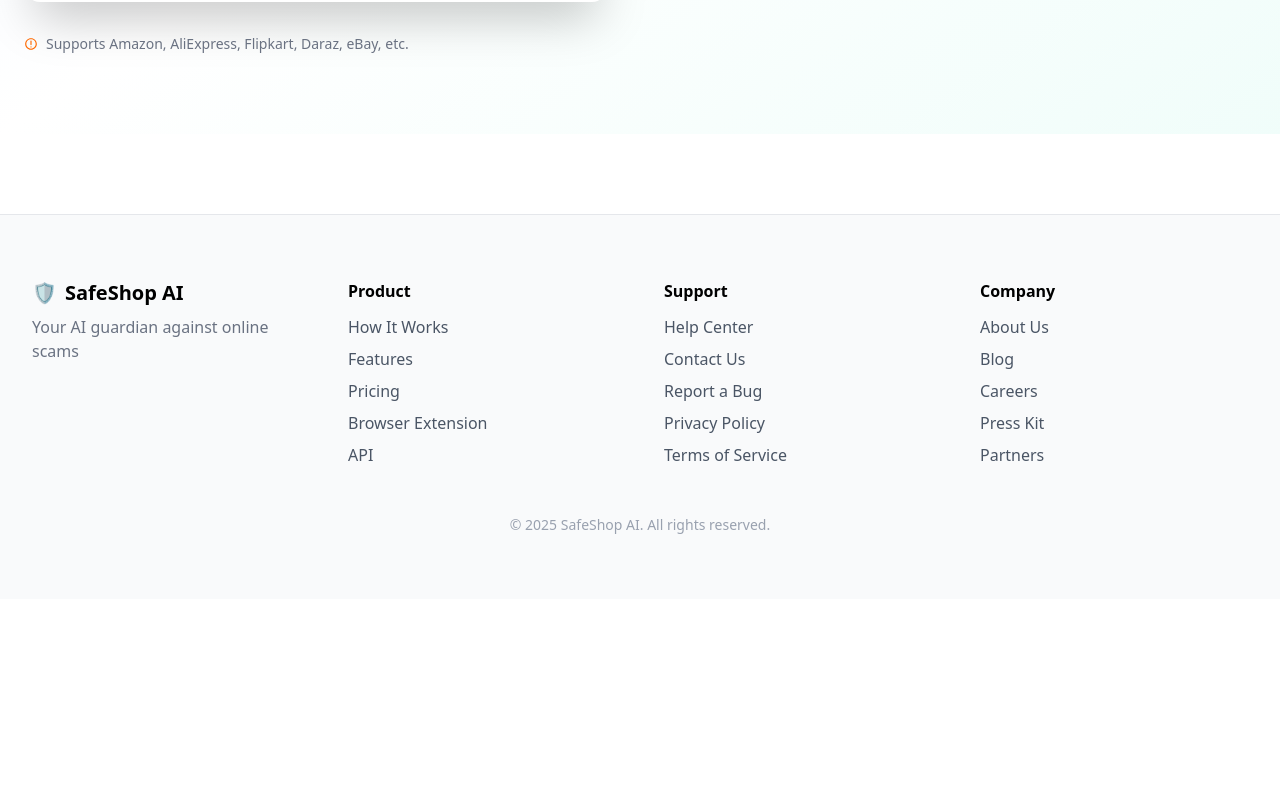
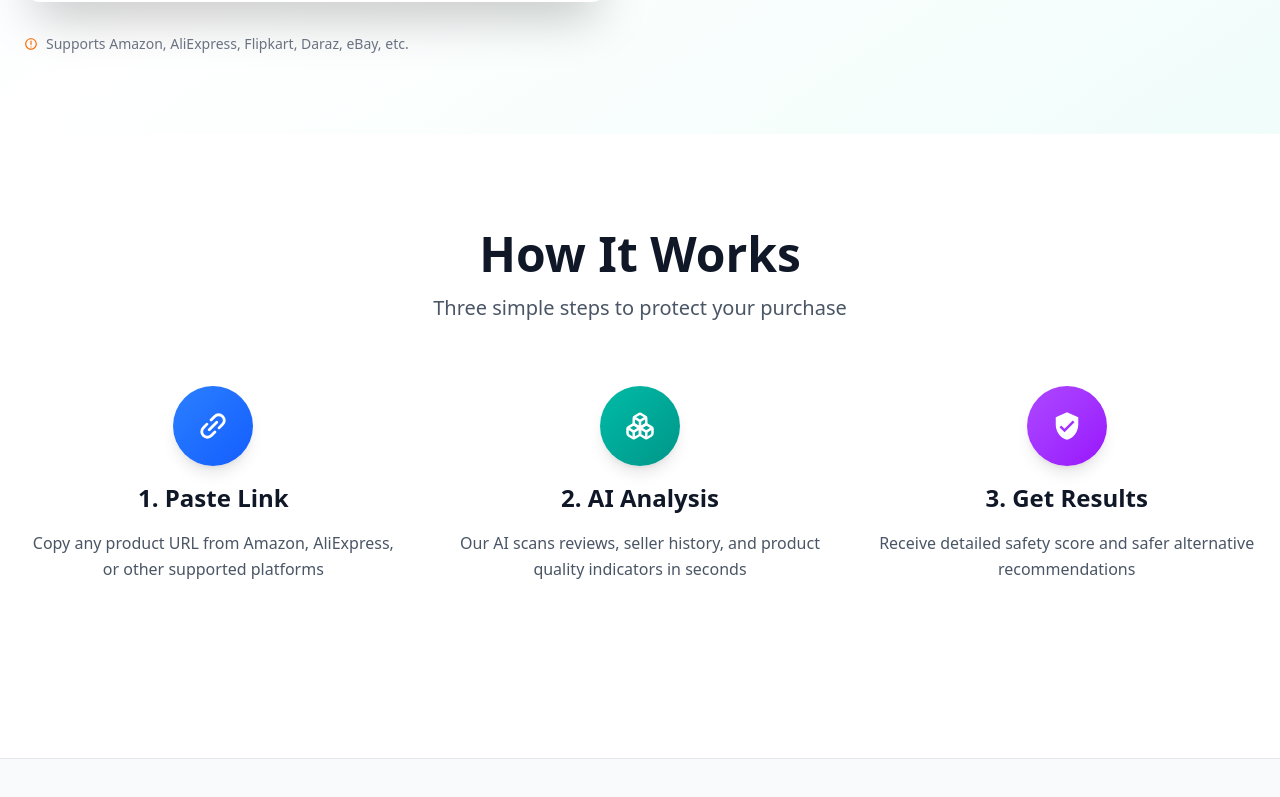
Before and after one commit to AbhinavShrivastav12/SafeShop-AI, a Next.js app: page / in a window 1280 px wide. Shown: the part 743-1540 px from the top of the page. Before the commit the page ends 1342 px from the top, so only its background shows below. Built offline with nearby package versions, Linux system fonts and the light colour scheme.

Commit message:
sectio-2-finished

```diff
--- a/src/app/page.tsx
+++ b/src/app/page.tsx
@@ -1,7 +1,11 @@
+import HowItWorks from "@/components/Section/HowItWorks";
 import TopSection from "@/components/Section/TopSection";
 
 export default function HomePage() {
   return (
+    <>
     <TopSection/>
+    <HowItWorks/>
+    </>
   );
 }
--- a/src/components/Section/HowItWorks.tsx
+++ b/src/components/Section/HowItWorks.tsx
@@ -1,5 +1,55 @@
+import { LuBoxes } from "react-icons/lu";
+import { MdVerifiedUser } from "react-icons/md";
+import { PiLinkSimpleBold } from "react-icons/pi";
+
 export default function HowItWorks() {
     return(
-        <div></div>
+        <section className="py-24 px-6 bg-white">
+        <div className="max-w-7xl mx-auto">
+            <div className="text-center mb-16">
+                <h2 className="text-5xl font-bold text-gray-900 mb-4">
+                    How It Works
+                </h2>
+                <p className="text-xl text-gray-600">
+                    Three simple steps to protect your purchase
+                </p>
+            </div>
+            <div className="grid md:grid-cols-3 gap-12">
+                <div className="text-center space-y-4">
+                    <div className="w-20 h-20 bg-gradient-to-br from-blue-500 to-blue-600 rounded-full flex items-center justify-center mx-auto shadow-lg">
+                        <i className="ri-link text-3xl text-white"><PiLinkSimpleBold /></i>
+                    </div>
+                    <h3 className="text-2xl font-bold text-gray-900">
+                        1. Paste Link
+                    </h3>
+                    <p className="text-gray-600 leading-relaxed">
+                        Copy any product URL from Amazon, AliExpress, or other supported platforms
+                    </p>
+                </div>
+                <div className="text-center space-y-4">
+                    <div className="w-20 h-20 bg-gradient-to-br from-teal-500 to-teal-600 rounded-full flex items-center justify-center mx-auto shadow-lg">
+                        <i className="ri-ai-generate text-3xl text-white"><LuBoxes /></i>
+                    </div>
+                    <h3 className="text-2xl font-bold text-gray-900">
+                        2. AI Analysis
+                    </h3>
+                    <p className="text-gray-600 leading-relaxed">
+                        Our AI scans reviews, seller history, and product quality indicators in seconds
+                    </p>
+                </div>
+                <div className="text-center space-y-4">
+                    <div className="w-20 h-20 bg-gradient-to-br from-purple-500 to-purple-600 rounded-full flex items-center justify-center mx-auto shadow-lg">
+                        <i className="ri-shield-check-line text-3xl text-white"><MdVerifiedUser /></i>
+                    </div>
+                    <h3 className="text-2xl font-bold text-gray-900">
+                        3. Get Results
+                    </h3>
+                    <p className="text-gray-600 leading-relaxed">
+                        Receive detailed safety score and safer alternative recommendations
+                    </p>
+                </div>
+            </div>
+        </div>
+        </section>
     )
 }
```
